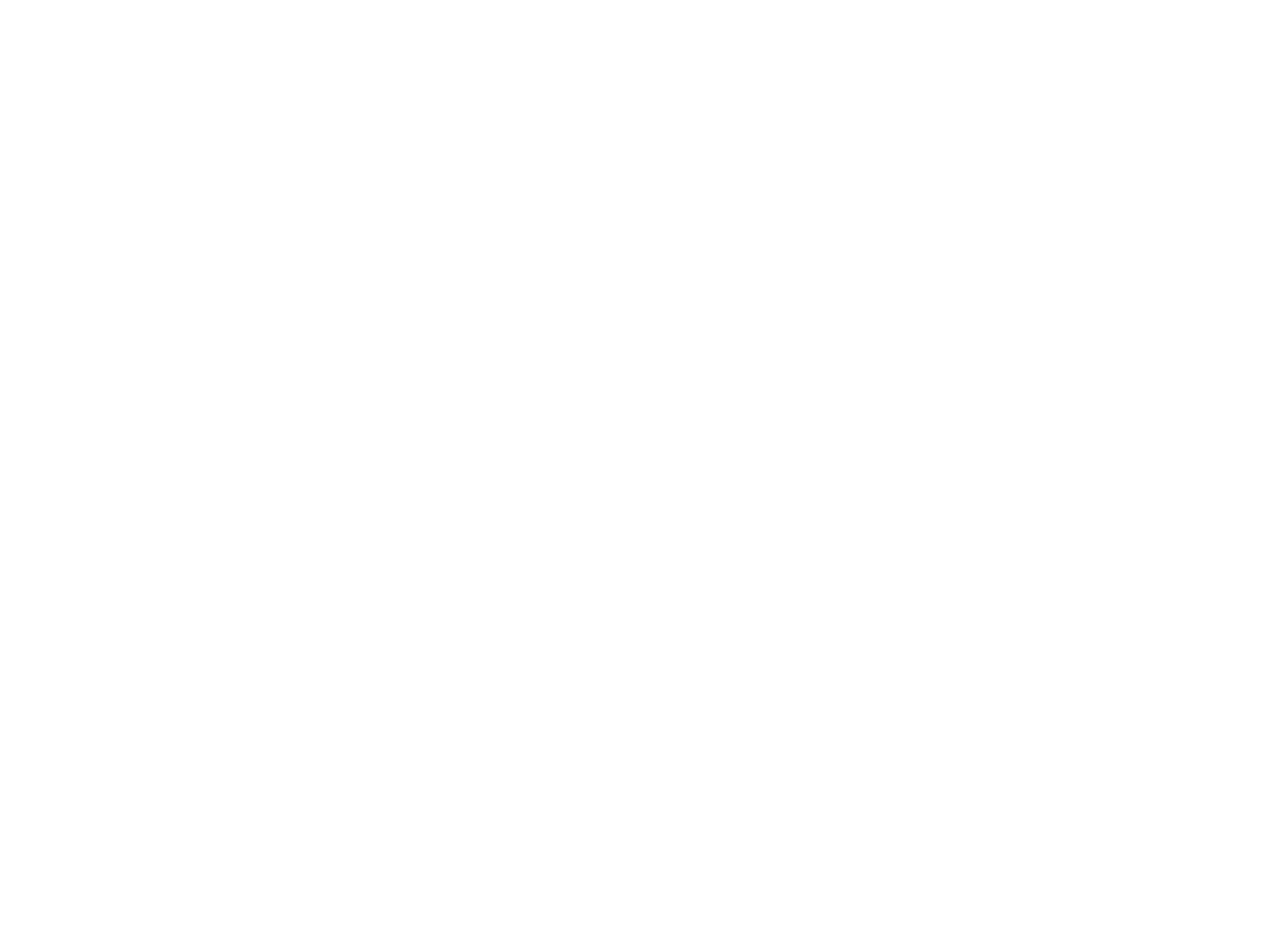
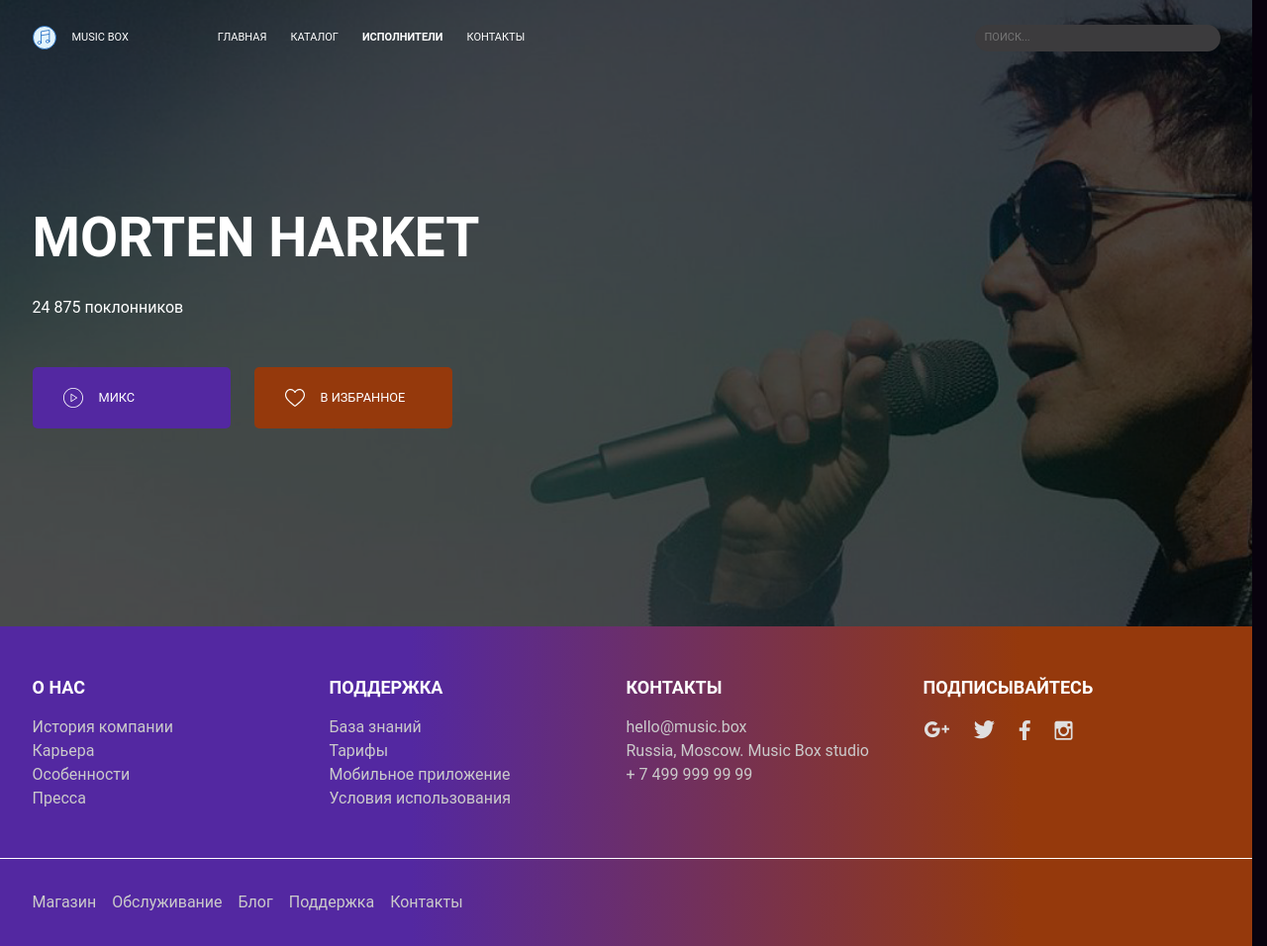
Before and after one commit to Pavel4991/layout-designer-project-56, a plain HTML site: page src/artist.html in a window 1280 px wide. Shown: the whole page at 99% size. Before the commit the page ends 800 px from the top, so only its background shows below. Drawn offline with Linux system fonts and the light colour scheme.

Commit message:
added adopted artist section

```diff
--- a/src/artist.html
+++ b/src/artist.html
@@ -0,0 +1,148 @@
+<!DOCTYPE html>
+<html lang="ru">
+<head>
+    <meta charset="UTF-8">
+    <meta name="viewport" content="width=device-width, user-scalable=no, initial-scale=1.0, maximum-scale=1.0, minimum-scale=1.0">
+    <title>Music Box Pavel Denisov</title>
+    <link rel="stylesheet" href="./css/styles.css">
+</head>
+<body>
+    <header class="header">
+        <div class="header__inner container">
+            <div class="header__navigation">
+                <a class="header__logo" href="#">
+                    <img
+                        class="logo__image"
+                        src="./images/icons/logo.svg"
+                        alt=""
+                        width="24" height="24" loading="lazy"
+                    >
+                    <span class="logo__text">Music Box</span>
+                </a>
+                <nav class="header__menu">
+                    <ul class="header__menu-list">
+                        <li class="header__menu-item">
+                            <a class="header__menu-link" href="#">Главная</a>
+                        </li>
+                        <li class="header__menu-item">
+                            <a class="header__menu-link" href="#">Каталог</a>
+                        </li>
+                        <li class="header__menu-item">
+                            <a class="header__menu-link active" href="#">Исполнители</a>
+                        </li>
+                        <li class="header__menu-item">
+                            <a class="header__menu-link" href="#">Контакты</a>
+                        </li>
+                    </ul>
+                </nav>
+            </div>
+            <form class="header__search-form">
+                <label class="search-form__label visually-hidden" for="search">Search</label>
+                <input
+                    class="search-form__input"
+                    id="search"
+                    name="search"
+                    placeholder="Поиск..."
+                    type="search"
+                    required
+                >
+            </form>
+        </div>
+    </header>
+
+    <main>
+        <section id="page-description" class="artist">
+            <div class="artist__inner container">
+                <h1 class="artist__title">Morten Harket</h1>
+                <span class="artist__fans">24 875 поклонников</span>
+                <div class="artist__navigation">
+                    <button class="artist__button button button--play">
+                        <svg version="1.1" id="Layer_1" xmlns="http://www.w3.org/2000/svg" xmlns:xlink="http://www.w3.org/1999/xlink" x="0px" y="0px"
+                            viewBox="0 0 512 512" style="enable-background:new 0 0 512 512;" xml:space="preserve">
+                            <path d="M256,0C114.833,0,0,114.844,0,256s114.833,256,256,256s256-114.844,256-256S397.167,0,256,0z M256,490.667
+                                C126.604,490.667,21.333,385.396,21.333,256S126.604,21.333,256,21.333S490.667,126.604,490.667,256S385.396,490.667,256,490.667
+                                z"/>
+                            <path d="M357.771,247.031l-149.333-96c-3.271-2.135-7.5-2.25-10.875-0.396C194.125,152.51,192,156.094,192,160v192
+                                c0,3.906,2.125,7.49,5.563,9.365c1.583,0.865,3.354,1.302,5.104,1.302c2,0,4.021-0.563,5.771-1.698l149.333-96
+                                c3.042-1.958,4.896-5.344,4.896-8.969S360.813,248.99,357.771,247.031z M213.333,332.458V179.542L332.271,256L213.333,332.458z"
+                                />
+                        </svg>
+                        <span>МИКС</span>
+                    </button>
+                    <button class="artist__button button button--to-favourite">
+                        <svg viewBox="0 -28 512.001 512" xmlns="http://www.w3.org/2000/svg">
+                            <path d="m256 455.515625c-7.289062 0-14.316406-2.640625-19.792969-7.4375-20.683593-18.085937-40.625-35.082031-58.21875-50.074219l-.089843-.078125c-51.582032-43.957031-96.125-81.917969-127.117188-119.3125-34.644531-41.804687-50.78125-81.441406-50.78125-124.742187
+                            0-42.070313 14.425781-80.882813 40.617188-109.292969 26.503906-28.746094 62.871093-44.578125 102.414062-44.578125 29.554688 0 56.621094 9.34375 80.445312 27.769531 12.023438 9.300781 22.921876 20.683594 32.523438 33.960938 9.605469-13.277344 20.5-24.660157
+                            32.527344-33.960938 23.824218-18.425781 50.890625-27.769531 80.445312-27.769531 39.539063 0 75.910156 15.832031 102.414063 44.578125 26.191406 28.410156 40.613281 67.222656 40.613281 109.292969 0 43.300781-16.132812 82.9375-50.777344 124.738281-30.992187
+                            37.398437-75.53125 75.355469-127.105468 119.308594-17.625 15.015625-37.597657 32.039062-58.328126 50.167969-5.472656 4.789062-12.503906 7.429687-19.789062 7.429687zm-112.96875-425.523437c-31.066406 0-59.605469 12.398437-80.367188 34.914062-21.070312
+                            22.855469-32.675781 54.449219-32.675781 88.964844 0 36.417968 13.535157 68.988281 43.882813 105.605468 29.332031 35.394532 72.960937 72.574219 123.476562 115.625l.09375.078126c17.660156 15.050781 37.679688 32.113281 58.515625 50.332031 20.960938-18.253907
+                            41.011719-35.34375 58.707031-50.417969 50.511719-43.050781 94.136719-80.222656 123.46875-115.617188 30.34375-36.617187 43.878907-69.1875 43.878907-105.605468 0-34.515625-11.605469-66.109375-32.675781-88.964844-20.757813-22.515625-49.300782-34.914062-80.363282-34.914062-22.757812
+                            0-43.652344 7.234374-62.101562 21.5-16.441406 12.71875-27.894532 28.796874-34.609375 40.046874-3.453125 5.785157-9.53125 9.238282-16.261719 9.238282s-12.808594-3.453125-16.261719-9.238282c-6.710937-11.25-18.164062-27.328124-34.609375-40.046874-18.449218-14.265626-39.34375-21.5-62.097656-21.5zm0 0"/>
+                        </svg>
+                        <span>В ИЗБРАННОЕ</span>
+                    </button>
+                </div>
+            </div>
+        </section>
+    </main>
+
+    <footer class="footer">
+        <div class="footer__inner container">
+            <div class="footer__about-us">
+                <h2 class="footer__title">О нас</h2>
+                <a href="#" class="footer__link">История компании</a>
+                <a href="#" class="footer__link">Карьера</a>
+                <a href="#" class="footer__link">Особенности</a>
+                <a href="#" class="footer__link">Пресса</a>
+            </div>
+            <div class="footer__support">
+                <h2 class="footer__title">Поддержка</h2>
+                <a href="#" class="footer__link">База знаний</a>
+                <a href="#" class="footer__link">Тарифы</a>
+                <a href="#" class="footer__link">Мобильное приложение</a>
+                <a href="#" class="footer__link">Условия использования</a>
+            </div>
+            <div class="footer__contacts">
+                <h2 class="footer__title">Контакты</h2>
+                <a href="mailto:hello@music.box" class="footer__link">hello@music.box</a>
+                <address>Russia, Moscow. Music Box studio</address>
+                <a href="tel:74999999999" class="footer__link">+ 7 499 999 99 99</a>
+            </div>
+            <div class="footer__soc1al">
+                <h2 class="footer__title">Подписывайтесь</h2>
+                <ul class="footer__soc1al-list">
+                    <li class="footer__soc1al-item">
+                        <a href="#" class="footer__link">
+                            <img src="./images/icons/Google+.png" alt="">
+                        </a>
+                    </li>
+                    <li class="footer__soc1al-item">
+                        <a href="#" class="footer__link">
+                            <img src="./images/icons/Twitter.png" alt="">
+                        </a>
+                    </li>
+                    <li class="footer__soc1al-item">
+                        <a href="#" class="footer__link">
+                            <img src="./images/icons/Facebook.png" alt="">
+                        </a>
+                    </li>
+                    <li class="footer__soc1al-item">
+                        <a href="#" class="footer__link">
+                            <img src="./images/icons/Instagram.png" alt="">
+                        </a>
+                    </li>
+                </ul>
+            </div>
+        </div>
+        <div class="footer-extra">
+            <div class="footer-extra__inner container">
+                <a href="#" class="footer-extra__link">Магазин</a>
+                <a href="#" class="footer-extra__link">Обслуживание</a>
+                <a href="#" class="footer-extra__link">Блог</a>
+                <a href="#" class="footer-extra__link">Поддержка</a>
+                <a href="#" class="footer-extra__link">Контакты</a>
+            </div>
+        </div>
+    </footer>
+</body>
+</html>
--- a/src/scss/_utils.scss
+++ b/src/scss/_utils.scss
@@ -10,6 +10,10 @@
     }
 }
 
+.active {
+    font-weight: 700;
+}
+
 .visually-hidden {
     @include visually-hidden
 }
--- /dev/null
+++ b/src/scss/blocks/_artist.scss
@@ -0,0 +1,42 @@
+@use '../media' as *;
+
+.artist {
+    padding-block: 200px;
+    color: var(--color-light);
+    background-image: url('../images/Morten Harket.png');
+    background-position: center;
+    background-size: cover;
+
+    &__inner {
+        display: flex;
+        flex-direction: column;
+        align-items: start;
+        row-gap: 16px;
+    }
+
+    &__navigation {
+        display: flex;
+        column-gap: 24px;
+        margin-top: 32px;
+
+        @include mobile {
+            flex-direction: column;
+            row-gap: 24px;
+        }
+    }
+
+    &__button {
+        display: flex;
+        align-items: center;
+        column-gap: 16px;
+        font-size: 12.8px;
+        width: 200px;
+        padding-inline: 31px;
+
+        svg {
+            width: 20px;
+            height: 20px;
+            fill: currentColor;
+        }
+    }
+}
--- a/src/scss/blocks/_button.scss
+++ b/src/scss/blocks/_button.scss
@@ -9,4 +9,12 @@
     &:hover {
         background-color: var(--color-orange);
     }
+
+    &--play {
+        background-color: var(--color-purple);
+    }
+
+    &--to-favourite {
+        background-color: var(--color-red);
+    }
 }
--- a/src/scss/styles.scss
+++ b/src/scss/styles.scss
@@ -17,3 +17,5 @@
 @use 'blocks/news-card';
 @use 'blocks/mobile-app';
 @use 'blocks/footer';
+
+@use 'blocks/artist';
```
Also changed, not shown: src/index.html (+8 -10 lines), src/css/styles.css, 1 other file.
